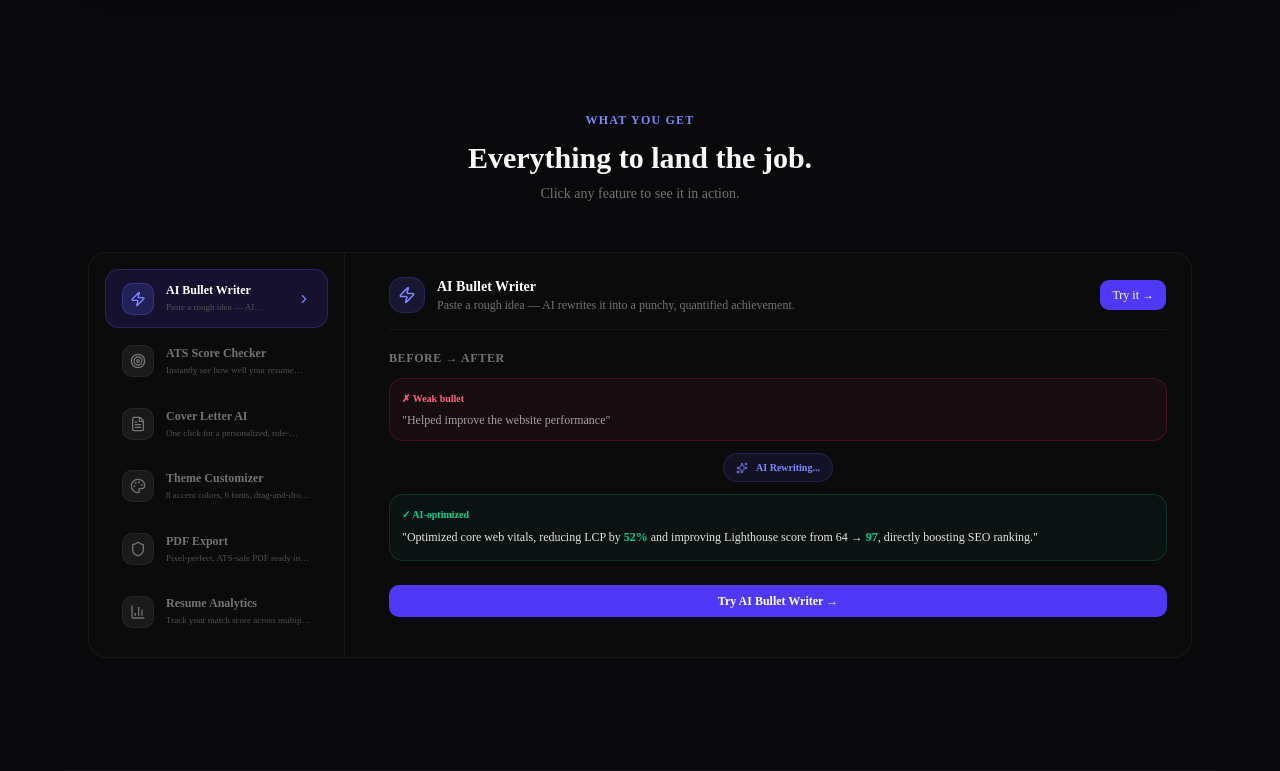
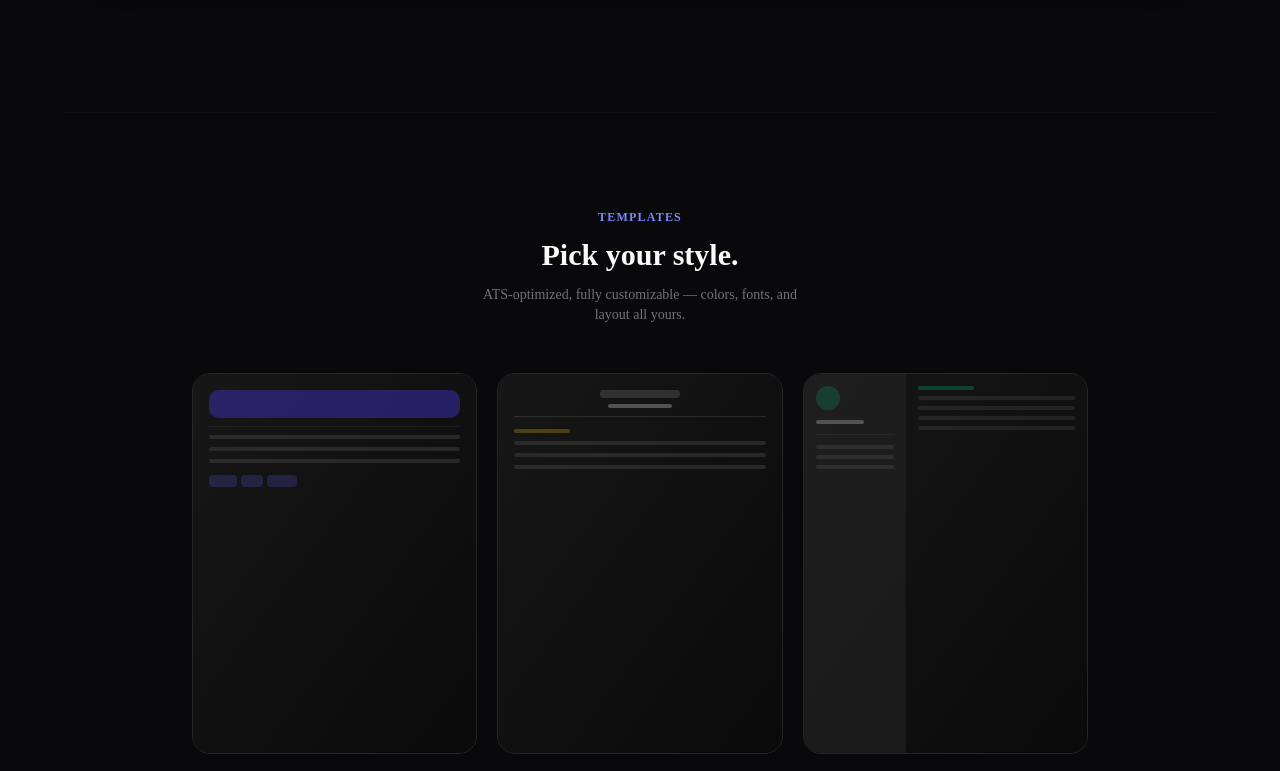
Before and after one commit to rishan011/resumeai, a Next.js app: page / in a window 1280 px wide. Shown: the part 1333-2104 px from the top of the page. Built offline with nearby package versions, Linux system fonts and the light colour scheme.

Commit message:
style: remove interactive features grid from landing page

```diff
--- a/src/app/page.tsx
+++ b/src/app/page.tsx
@@ -721,17 +721,6 @@ export default function Home() {
       </section>
 
 
-      {/* ── INTERACTIVE FEATURES ── */}
-      <section className="max-w-6xl mx-auto px-6 pb-28">
-        <div className="text-center mb-12">
-          <p className="text-indigo-400 text-xs font-semibold uppercase tracking-widest mb-3">What you get</p>
-          <h2 className="text-3xl font-bold">Everything to land the job.</h2>
-          <p className="text-neutral-500 text-sm mt-2">Click any feature to see it in action.</p>
-        </div>
-        <FeatureShowcase />
-      </section>
-
-
       {/* ── TEMPLATES ── */}
       <section id="templates" className="max-w-6xl mx-auto px-6 pb-28 border-t border-white/[0.03] pt-24">
         <div className="text-center mb-12">
```
